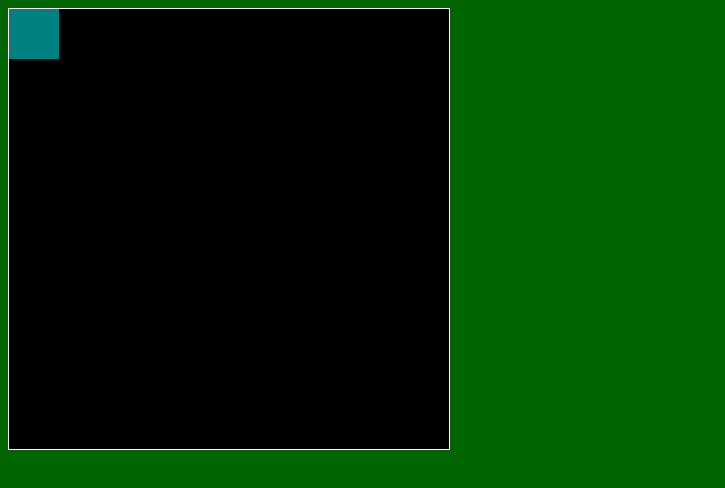
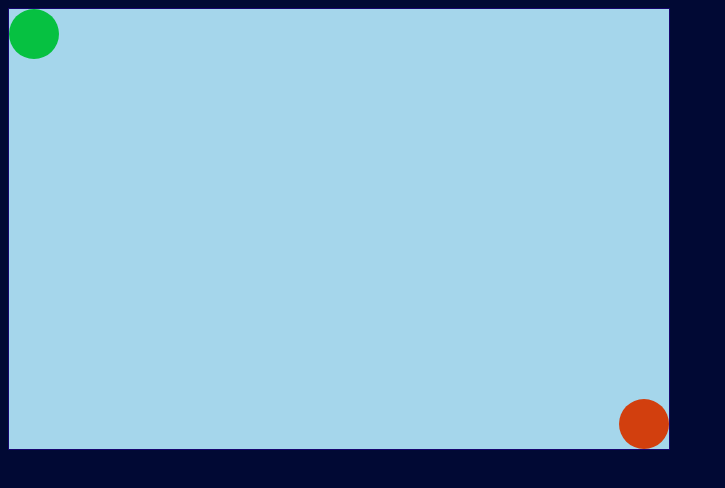
Before and after one commit to 1CullenZRini1/1CullenZRini1.github.io, a plain HTML site: page asd-projects/walker/index.html in a window 1280 px wide. Shown: the whole page, without its empty margins (0-725 px from the left). Drawn offline with Linux system fonts and the light colour scheme.

Commit message:
Idk why im doing this

```diff
--- a/asd-projects/walker/index.css
+++ b/asd-projects/walker/index.css
@@ -1,21 +1,31 @@
 
 body {
-  background-color: darkgreen;
+  background-color: rgb(1, 9, 52);
 }
 
 #board {
-  width: 440px;
+  width: 660px;
   height: 440px;
-  border: 1px solid white;
-  background-color: black;
+  border: 1px solid rgb(23, 5, 110);
+  background-color: rgba(183, 237, 255, 0.9);
   position: relative;
 }
 
-#gameItem {
-  background-color: teal;
+#walker {
+  background-color: rgb(6, 193, 65);
   width: 50px;
   height: 50px;
+  border-radius: 50px;
   position: absolute;
-/*   left: 100px; */  /* Uncomment if you want to set a "starting" position */
-/*   top: 100px;  */  /* Uncomment if you want to set a "starting" position */
+  left: 100px;
+  top: 100px;
 }
+#runner {
+  background-color: rgb(210, 63, 14);
+  width: 50px;
+  height: 50px;
+  border-radius: 50px;
+  position: absolute;
+  left: 660px;
+  top: 440px;
+}
--- a/asd-projects/walker/index.html
+++ b/asd-projects/walker/index.html
@@ -12,7 +12,8 @@
 
   <body>
     <div id='board'>
-      <div id='gameItem'></div>
+      <div id='walker'></div>
+      <div id='runner'></div>
     </div>
   </body>
 </html>
--- a/asd-projects/walker/index.js
+++ b/asd-projects/walker/index.js
@@ -2,7 +2,7 @@
 
 $(document).ready(runProgram); // wait for the HTML / CSS elements of the page to fully load, then execute runProgram()
 
-function runProgram(){
+function runProgram() {
   ////////////////////////////////////////////////////////////////////////////////
   //////////////////////////// SETUP /////////////////////////////////////////////
   ////////////////////////////////////////////////////////////////////////////////
@@ -10,14 +10,36 @@ function runProgram(){
   // Constant Variables
   var FRAME_RATE = 60;
   var FRAMES_PER_SECOND_INTERVAL = 1000 / FRAME_RATE;
-
+  var KEY = {
+    ENTER: 13,
+    LEFT: 37,
+    UP: 38,
+    RIGHT: 39,
+    DOWN: 40,
+    A: 65,
+    W: 87,
+    D: 68,
+    S: 83,
+  }
   // Game Item Objects
-
-
+  var walker =
+  {
+    positionX: 0,
+    speedX: 0,
+    positionY: 0,
+    speedY: 0,
+  }
+  var runner =
+  {
+    positionX: 660 - 50,
+    speedX: 0,
+    positionY: 440 - 50,
+    speedY: 0,
+  }
   // one-time setup
   var interval = setInterval(newFrame, FRAMES_PER_SECOND_INTERVAL);   // execute newFrame every 0.0166 seconds (60 Frames per second)
-  $(document).on('eventType', handleEvent);                           // change 'eventType' to the type of event you want to handle
-
+  $(document).on('keydown', handleKeyDown);                           // change 'eventType' to the type of event you want to handle
+  //$(document).on('keyup', handleKeyUp);
   ////////////////////////////////////////////////////////////////////////////////
   ///////////////////////// CORE LOGIC ///////////////////////////////////////////
   ////////////////////////////////////////////////////////////////////////////////
@@ -27,17 +49,56 @@ function runProgram(){
   by calling this function and executing the code inside.
   */
   function newFrame() {
-
-
+    repositionGameItem();
+    redrawGameItem();
+    wallCollision();
   }
 
   /*
   Called in response to events.
   */
-  function handleEvent(event) {
+  function handleKeyDown(event) {
+    if (event.which === KEY.ENTER) {
+
+    }
+    if (event.which === KEY.LEFT) {
+      walker.speedX = -15;
+    }
+    if (event.which === KEY.UP) {
+      walker.speedY = -15;
+    }
+    if (event.which === KEY.RIGHT) {
+      walker.speedX = 15;
+    }
+    if (event.which === KEY.DOWN) {
+      walker.speedY = 15;
+    }
+    //Controls for Runner
+    if (event.which === KEY.A) {
+      runner.speedX = -15;
+    }
+    if (event.which === KEY.W) {
+      runner.speedY = -15;
+    }
+    if (event.which === KEY.D) {
+      runner.speedX = 15;
+    }
+    if (event.which === KEY.S) {
+      runner.speedY = 15;
+    }
+  }
+  function handleKeyUp(event) {
+    if (event.which === KEY.LEFT || event.which === KEY.UP || event.which === KEY.RIGHT || event.which === KEY.DOWN) {
+      walker.speedX = 0
+      walker.speedY = 0
+    }
+    if (event.which === KEY.A || event.which === KEY.W || event.which === KEY.D || event.which === KEY.S) {
+      runner.speedX = 0
+      runner.speedY = 0
+    }
+
 
   }
-
   ////////////////////////////////////////////////////////////////////////////////
   ////////////////////////// HELPER FUNCTIONS ////////////////////////////////////
   ////////////////////////////////////////////////////////////////////////////////
@@ -51,4 +112,63 @@ function runProgram(){
     $(document).off();
   }
 
+  function repositionGameItem() {
+    walker.positionX += walker.speedX;
+    walker.positionY += walker.speedY;
+    runner.positionX += runner.speedX;
+    runner.positionY += runner.speedY;
+  }
+
+
+  function redrawGameItem() {
+    $("#walker").css("left", walker.positionX);
+    $("#walker").css("top", walker.positionY);
+    $("#runner").css("left", runner.positionX);
+    $("#runner").css("top", runner.positionY);
+  }
+
+  function wallCollision() {
+  // WALKER
+    var char1H = $("#walker").height()
+    var char1W = $("#walker").width()
+
+    var boardWidth = $("#board").width() - char1W
+    var boardHeight = $("#board").height() - char1H
+  // RUNNER
+    var char2H = $("#runner").height()
+    var char2W = $("#runner").width()
+
+    var boardWidth2 = $("#board").width() - char2W
+    var boardHeight2 = $("#board").height() - char2H
+  // WALKER IF-STATEMENT
+    if (walker.positionX < 0) {
+      walker.speedX = walker.speedX * -1
+    }
+    if (walker.positionY < 0) {
+      walker.speedY = walker.speedY * -1
+    }
+
+    if (walker.positionX > boardWidth) {
+      walker.speedX = walker.speedX * -1
+    }
+    if (walker.positionY > boardHeight) {
+      walker.speedY = walker.speedY * -1
+    }
+    // RUNNER IF-STATEMENT
+
+    if (runner.positionX < 0) {
+      runner.speedX = runner.speedX * -1
+    }
+    if (runner.positionY < 0) {
+      runner.speedY = runner.speedY * -1
+    }
+
+    if (runner.positionX > boardWidth2) {
+      runner.speedX = runner.speedX * -1
+    }
+    if (runner.positionY > boardHeight2) {
+      runner.speedY = runner.speedY * -1
+    }
+
+  }
 }
```
Also changed, not shown: asd-projects/image-filtering/index.js (+79 -0 lines).
